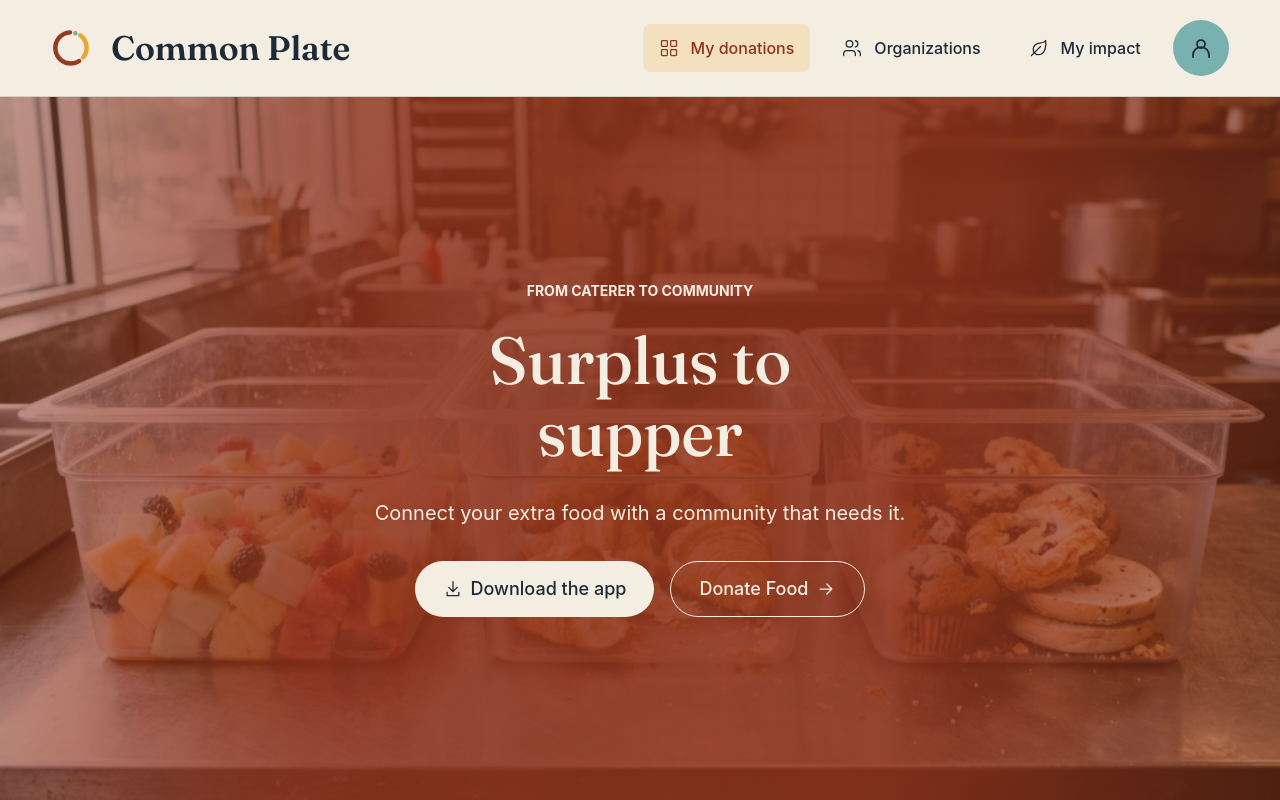
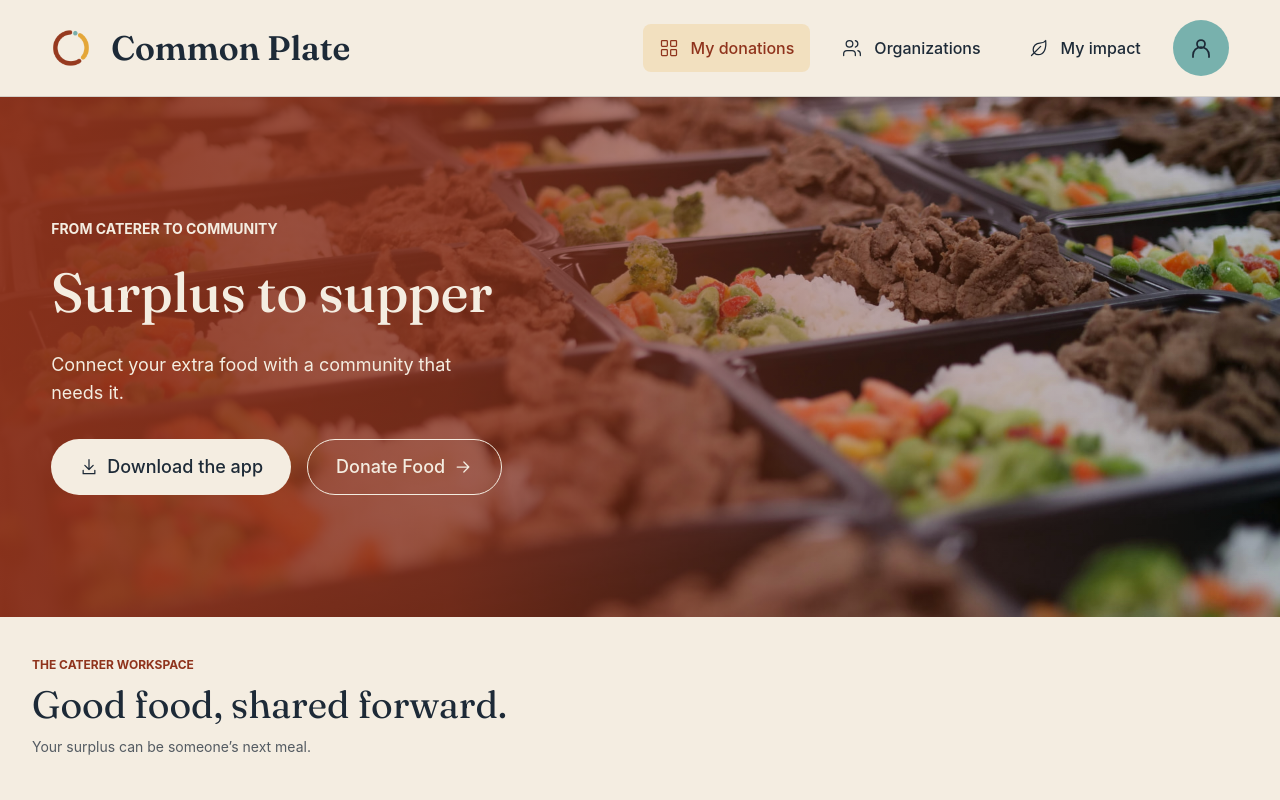
Before and after one commit to Tanny-Griz/Common-Plate, a Next.js app: page / in a window 1280 px wide. Shown: the top 800 px of the page. Built offline with nearby package versions, Linux system fonts and the light colour scheme.

Commit message:
feat: update homepage hero layout and image

```diff
--- a/src/components/home/DonationHero.tsx
+++ b/src/components/home/DonationHero.tsx
@@ -5,30 +5,30 @@ export default function DonationHero() {
   return (
     <section
       aria-labelledby="hero-title"
-      className="relative isolate grid min-h-[540px] place-items-center overflow-hidden bg-primary px-4 py-16 text-[color:var(--color-base)] sm:px-6 md:min-h-[calc(100svh-6rem)] md:py-20 lg:px-8"
+      className="relative isolate grid min-h-[520px] items-center justify-items-start overflow-hidden bg-primary px-5 py-16 text-[color:var(--color-base)] sm:px-6 md:min-h-[clamp(520px,40vw,760px)] md:px-[4%] md:py-20"
     >
       <Image
-        src="/images/food/leftover_fruit_croissants_pastries.png"
-        alt="Surplus fruit, croissants, and pastries ready to share in a catering kitchen"
+        src="/images/food/hero-meal-prep.jpg"
+        alt="Prepared meal trays with rice, vegetables, and meat ready to share"
         fill
         priority
         sizes="100vw"
-        className="object-cover object-[center_62%]"
+        className="object-cover object-center"
       />
       <div
         aria-hidden="true"
-        className="absolute inset-0 bg-[linear-gradient(160deg,color-mix(in_srgb,var(--color-primary)_90%,transparent),color-mix(in_srgb,var(--color-primary)_82%,transparent))] md:bg-[linear-gradient(100deg,color-mix(in_srgb,var(--color-primary)_48%,transparent)_0%,color-mix(in_srgb,var(--color-primary)_86%,transparent)_30%,color-mix(in_srgb,var(--color-primary)_86%,transparent)_70%,color-mix(in_srgb,var(--color-primary)_48%,transparent)_100%)]"
+        className="absolute inset-0 bg-[linear-gradient(90deg,color-mix(in_srgb,var(--color-primary)_94%,transparent)_0%,color-mix(in_srgb,var(--color-primary)_80%,transparent)_45%,color-mix(in_srgb,var(--color-primary)_20%,transparent)_100%)] md:bg-[linear-gradient(90deg,color-mix(in_srgb,var(--color-primary)_94%,transparent)_0%,color-mix(in_srgb,var(--color-primary)_76%,transparent)_35%,color-mix(in_srgb,var(--color-primary)_30%,transparent)_65%,transparent_100%)]"
       />
 
-      <div className="relative z-10 w-full max-w-[640px] text-center">
+      <div className="relative z-10 w-full max-w-[1100px] text-left">
         <p className="mb-5 text-xs font-bold uppercase md:mb-6 md:text-sm">From caterer to community</p>
-        <h1 id="hero-title" className="text-[52px] leading-[1.08] font-medium sm:text-6xl md:text-[clamp(60px,5.2vw,96px)]">
-          Surplus to<br />supper
+        <h1 id="hero-title" className="text-[48px] leading-[1.08] font-medium sm:text-[52px] md:text-[clamp(52px,4.3vw,88px)]">
+          Surplus to supper
         </h1>
-        <p className="mx-auto mt-6 mb-8 max-w-[560px] text-[16px]/7 md:mt-7 md:mb-8 md:text-lg/8 lg:text-xl/8">
+        <p className="mt-6 mb-8 max-w-[420px] text-[16px]/7 md:mt-7 md:mb-8 lg:text-lg/7">
           Connect your extra food with a community that needs it.
         </p>
-        <div className="flex flex-wrap justify-center gap-3 md:gap-4">
+        <div className="flex flex-wrap justify-start gap-3 md:gap-4">
           <button
             type="button"
             disabled
```
Also changed, not shown: public/images/food/hero-meal-prep.jpg (added).
